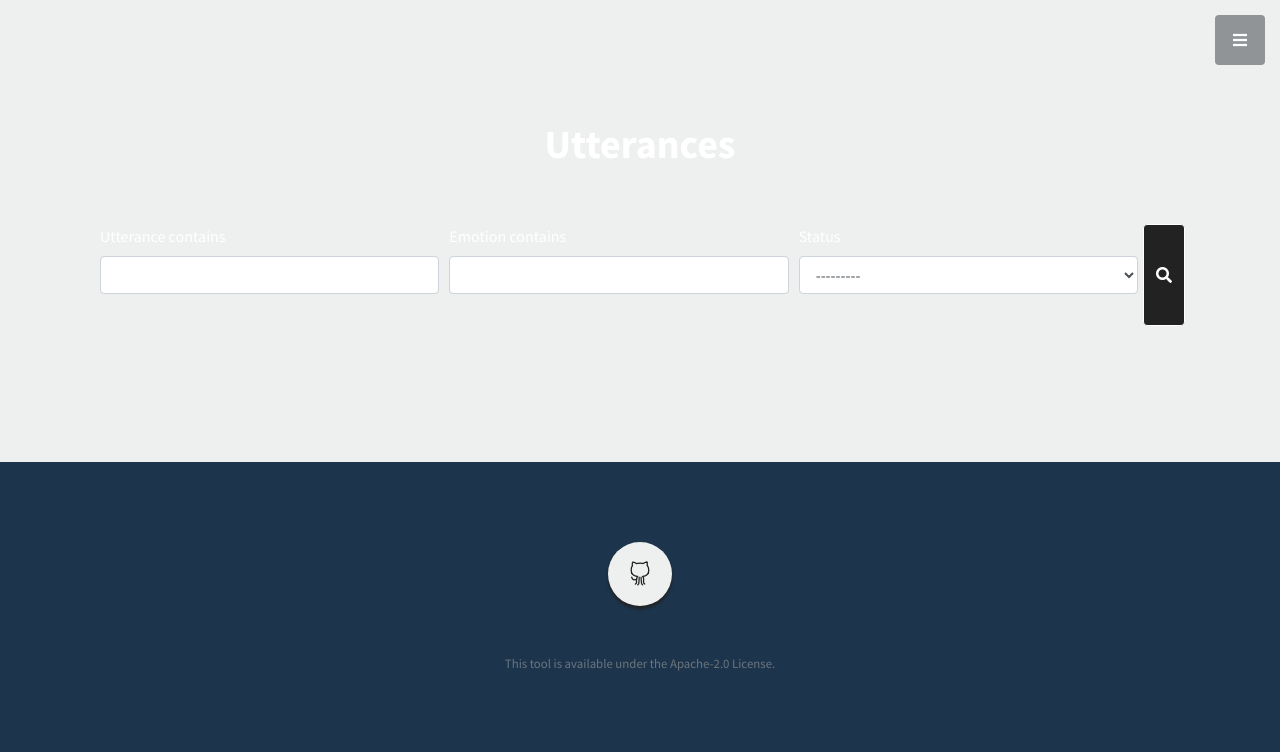
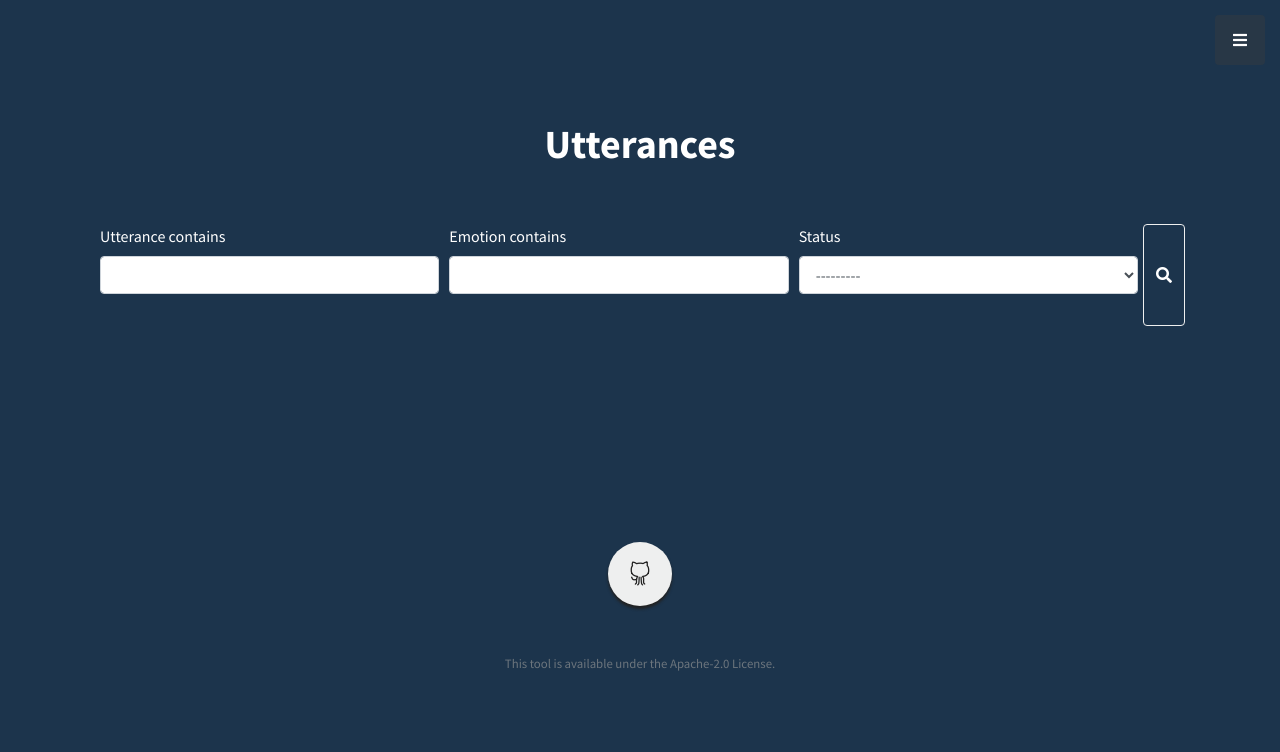
Before and after one commit to openempathic/EMNS-DCT, a Django app: page /utterances/ in a window 1280 px wide. Shown: the top 752 px of the page. Run offline with Django 4.2, Linux system fonts and the light colour scheme; the visitor is signed in with stand-in values (Sample User, id 1); data that the repository does not hold is empty; some libraries are stand-ins or nearby versions.

Commit message:
rebranding

```diff
--- a/django_dataset_collection_tool/audio_recorder/static/audio_recorder/css/stylish-portfolio.css
+++ b/django_dataset_collection_tool/audio_recorder/static/audio_recorder/css/stylish-portfolio.css
@@ -16,7 +16,9 @@ body {
 
 .card{
   border-radius: 4px;
-  background: #fff;
+  border-color: #eeefef!important;
+  background: #1c344c;
+  color: #eeefef;
   box-shadow: 0 6px 10px rgba(0,0,0,.08), 0 0 6px rgba(0,0,0,.05);
   transition: .3s transform cubic-bezier(.155,1.105,.295,1.12),.3s box-shadow,.3s -webkit-transform cubic-bezier(.155,1.105,.295,1.12);
   padding: 14px 80px 18px 36px;
@@ -24,8 +26,11 @@ body {
 }
 
 .card:hover{
-   transform: scale(1.05);
-box-shadow: 0 10px 20px rgba(0,0,0,.12), 0 4px 8px rgba(0,0,0,.06);
+  transform: scale(1.01);
+  border-color: #1c344c!important;
+  background: #bfc6cc;
+  color: #1c344c;
+  box-shadow: 0 10px 20px rgba(0,0,0,.12), 0 4px 8px rgba(0,0,0,.06);
 }
 
 .btn-xl {
@@ -107,10 +112,12 @@ h6 {
   height: auto;
   padding-top: 8rem;
   padding-bottom: 8rem;
-  background: linear-gradient(90deg, rgba(255, 255, 255, 0.1) 0%, rgba(255, 255, 255, 0.1) 100%), url("../img/bg-masthead.jpg");
+  background-color: #1c344c;
+  /* background: linear-gradient(90deg, rgba(255, 255, 255, 0.1) 0%, rgba(255, 255, 255, 0.1) 100%), url("../img/bg-masthead.jpg"); */
   background-position: center center;
   background-repeat: no-repeat;
   background-size: cover;
+  color: white
 }
 
 .masthead h1 {
--- a/django_dataset_collection_tool/audio_recorder/templates/audio_recorder/annotation_guide.html
+++ b/django_dataset_collection_tool/audio_recorder/templates/audio_recorder/annotation_guide.html
@@ -30,7 +30,7 @@
 
 {% block content %}
 
-<section class="content-section bg-secondary text-white" id="about">
+<section class="content-section bg-primary " id="about">
     <div class="container px-4 px-lg-5 ">
         <div class="row gx-4 gx-lg-5 justify-content-center">
             <div class="col-lg-10">
@@ -80,7 +80,7 @@
 
 
 <!-- Data we collect-->
-<section class="content-section bg-secondary text-white" id="data_we_collect">
+<section class="content-section bg-secondary text-secondary" id="data_we_collect">
     <div class="container px-4 px-lg-5 ">
         <div class="row gx-4 gx-lg-5 justify-content-center">
             <div class="col-lg-10">
--- a/django_dataset_collection_tool/audio_recorder/templates/audio_recorder/utterances_filter.html
+++ b/django_dataset_collection_tool/audio_recorder/templates/audio_recorder/utterances_filter.html
@@ -10,41 +10,41 @@
 {% block content %}
 
 
-<section class="content-section bg-secondary">
-	<div class="container text-center text-white pb-5">
+<section class="content-section bg-primary">
+	<div class="container text-center pb-5 text-primary">
 		<h1>Utterances</h1>
 	</div>
-	<div class="container">
+	<div class="container text-primary">
 		<div class="container mb-3">
 			<form method="get">
 				<div class="form-row">
 					{% for form_filter in filter.form %}
-						<div class="form-group col text-white">
+						<div class="form-group col">
 							{{ form_filter|as_crispy_field }}
 						</div>
 					{% endfor %}
-					<button class="btn btn-secondary" type="submit" ><i class="fas fa-search"></i></button>
+					<button class="btn btn-primary type="submit" ><i class="fas fa-search"></i></button>
 				</div>
 			</form>
 		</div>
 		{% for object in object_list %}
-			<div class="card mb-2 box-shadow bg-primary">
+			<div class="card mb-2 box-shadow">
 				<div class="card-body">
 					<div class="d-flex justify-content-between">
-						<p class="card-text text-white">{{ object.prosody }}</p>
-						<p class="card-text text-white">{{ object.utterance|truncatewords:13}}</p>
+						<p class="card-text">{{ object.prosody }}</p>
+						<p class="card-text">{{ object.utterance|truncatewords:13}}</p>
 						<a class="link-primary" href="{% url 'utterance-detail' object.id %}">Edit</a>
 					</div>
 
 					<div class="d-flex justify-content-between align-items-center">
-						<small class="text-muted">{{ object.author }}, {{ object.date_created|date:"F d, Y" }}</small>
+						<small class="">{{ object.author }}, {{ object.date_created|date:"F d, Y" }}</small>
 						{% if object.audio_recording %}
 						<audio controls>
 							<source src="{{ BASIC_DIR }}/{{ object.audio_recording }}">
 							Your browser does not support the audio element.
 						</audio>
 						{% endif %}
-						<small class="text-info">{{ object.status }}</small>
+						<small class="">{{ object.status }}</small>
 					</div>
 				</div>
 			</div>
@@ -56,9 +56,9 @@
 			<nav aria-label="Page navigation">
 				<ul class="pagination justify-content-center mt-5">
 					{% if page_obj.has_previous %}
-						<li class="page-item"><a class="page-link text-secondary bg-primary" href="{% filtered_paginated_url 1 'page' request.GET.urlencode %}">First</a></li>
+						<li class="page-item"><a class="page-link bg-primary" href="{% filtered_paginated_url 1 'page' request.GET.urlencode %}">First</a></li>
 						<li class="page-item">
-							<a class="page-link text-secondary bg-primary" href="{% filtered_paginated_url page_obj.previous_page_number 'page' request.GET.urlencode %}" aria-label="Previous">
+							<a class="page-link text-primary bg-primary" href="{% filtered_paginated_url page_obj.previous_page_number 'page' request.GET.urlencode %}" aria-label="Previous">
 							<span aria-hidden="true">&laquo;</span>
 							<span class="sr-only">Previous</span>
 							</a>
@@ -69,19 +69,19 @@
 						{% if page_obj.number == num %}
 							<li class="page-item disabled"><a class="page-link bg-primary" href="{% filtered_paginated_url num 'page' request.GET.urlencode %}"">{{ num }}</a></li>
 						{% elif num > page_obj.number|add:'-3' and num < page_obj.number|add:'3' %}
-							<li class="page-item"><a class="page-link text-secondary bg-primary" href="{% filtered_paginated_url num 'page' request.GET.urlencode %}">{{ num }}</a></li>
+							<li class="page-item"><a class="page-link text-primary bg-primary" href="{% filtered_paginated_url num 'page' request.GET.urlencode %}">{{ num }}</a></li>
 						{% endif %}
 
 					{% endfor %}
 
 					{% if page_obj.has_next %}
 					<li class="page-item">
-						<a class="page-link text-secondary bg-primary" href="{% filtered_paginated_url page_obj.next_page_number 'page' request.GET.urlencode %}" aria-label="Last">
+						<a class="page-link text-primary bg-primary" href="{% filtered_paginated_url page_obj.next_page_number 'page' request.GET.urlencode %}" aria-label="Last">
 							<span aria-hidden="true">&raquo;</span>
 							<span class="sr-only">Next</span>
 						</a>
 					</li>
-					<li class="page-item"><a class="page-link text-secondary bg-primary" href="{% filtered_paginated_url page_obj.paginator.num_pages 'page' request.GET.urlencode %}">Last</a></li>
+					<li class="page-item"><a class="page-link text-primary bg-primary" href="{% filtered_paginated_url page_obj.paginator.num_pages 'page' request.GET.urlencode %}">Last</a></li>
 					{% endif %}
 				</ul>
 			</nav>
--- a/django_dataset_collection_tool/users/templates/users/profile.html
+++ b/django_dataset_collection_tool/users/templates/users/profile.html
@@ -9,7 +9,7 @@
 </section>
 
 
-<div class="p-5 bg-secondary text-white">
+<div class="p-5 bg-primary text-white">
     <div class="container">
 
         <div class="content-section">
```
Also changed, not shown: django_dataset_collection_tool/audio_recorder/templates/audio_recorder/home.html (+6 -6 lines).
